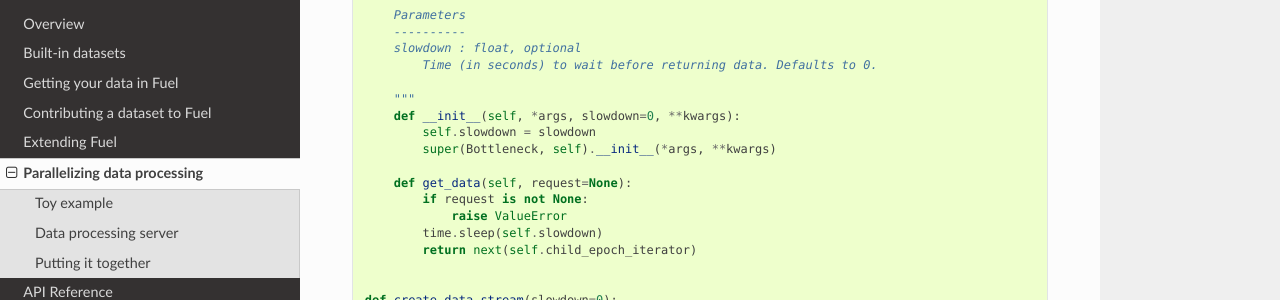
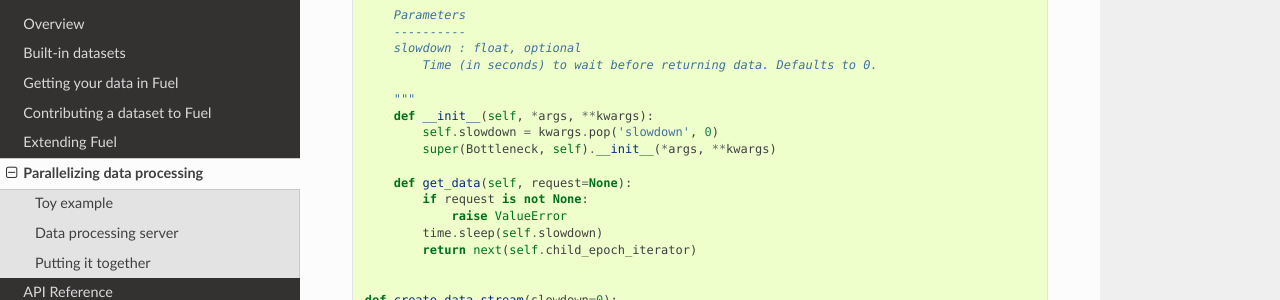
Before and after one commit to mila-iqia/fuel, a Sphinx documentation site: the page built from docs/server.rst, in a window 1280 px wide and 900 px high, scrolled down 2703 px. Shown: the part 151-451 px from the top of the window. Built offline with Sphinx 7.4.7 and the Read the Docs theme 2.0.0, drawn with Linux system fonts in a browser that asks for light colours; some of the changed text lies outside the part shown.

Commit message:
Move code around

```diff
--- a/docs/server.rst
+++ b/docs/server.rst
@@ -145,8 +145,8 @@ Here's those two files:
             Time (in seconds) to wait before returning data. Defaults to 0.
 
         """
-        def __init__(self, *args, slowdown=0, **kwargs):
-            self.slowdown = slowdown
+        def __init__(self, *args, **kwargs):
+            self.slowdown = kwargs.pop('slowdown', 0)
             super(Bottleneck, self).__init__(*args, **kwargs)
 
         def get_data(self, request=None):
```
Also changed, not shown: other parts of docs/server.rst (+1 -1 lines).
